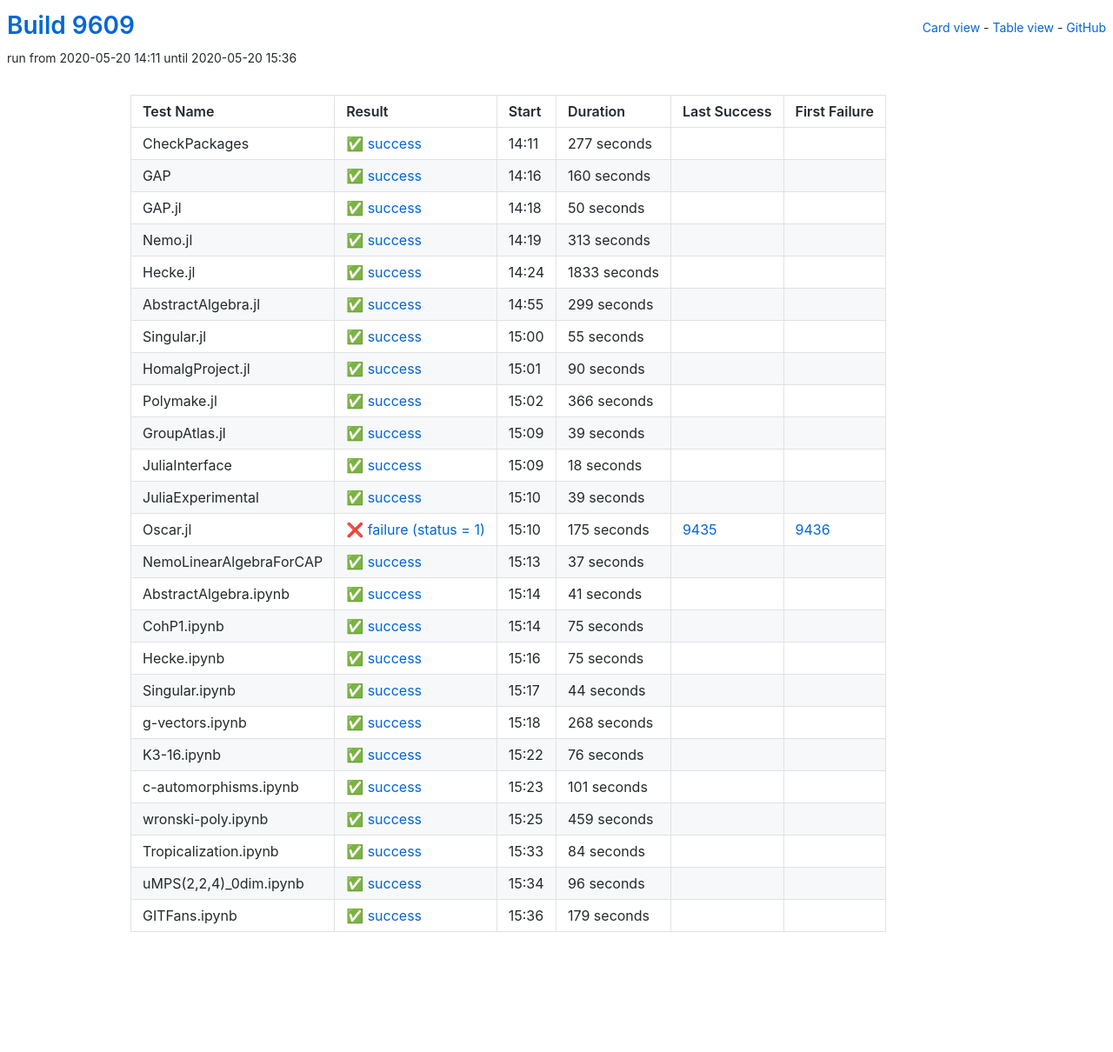
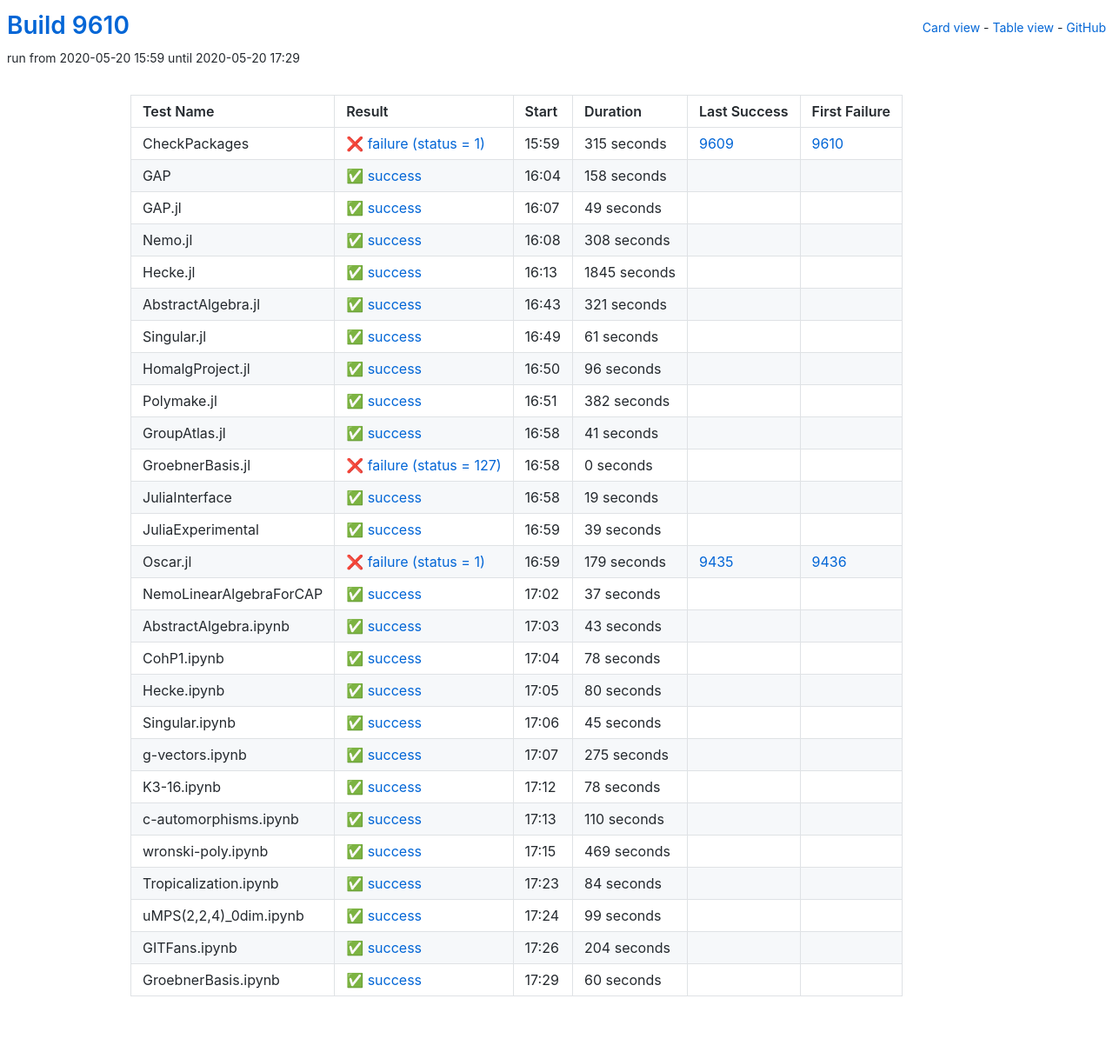
Before and after one commit to oscar-system/oscar-ci-status, a Jekyll site: the page built from table.html, in a window 1280 px wide. Shown: the whole page at 87% size. Built offline with Jekyll 4.4.1, drawn with Linux system fonts in a browser that asks for light colours; before the commit the page ends 1136 px from its top, so only the background shows below that.

Commit message:
Build 9610

```diff
--- a/_data/ci.yml
+++ b/_data/ci.yml
@@ -1,137 +1,149 @@
-build: 9609
-build_url: https://oscarci.mathematik.uni-kl.de/job/oscar/9609/
+build: 9610
+build_url: https://oscarci.mathematik.uni-kl.de/job/oscar/9610/
 job: oscar
 tests:
-- duration: 277
-  exitcode: 0
-  first_failure: false
-  first_failure_url: null
+- duration: 315
+  exitcode: 1
+  first_failure: 9610
+  first_failure_url: https://oscarci.mathematik.uni-kl.de/job/oscar/9610/
   id: checkpackages
-  last_success: false
-  last_success_url: null
-  log: https://oscarci.mathematik.uni-kl.de/job/oscar/9609/artifact/logs/build-9609/CheckPackages.log
+  last_success: 9609
+  last_success_url: https://oscarci.mathematik.uni-kl.de/job/oscar/9609/
+  log: https://oscarci.mathematik.uni-kl.de/job/oscar/9610/artifact/logs/build-9610/CheckPackages.log
   name: CheckPackages
-  start: 2020-05-20 14:11
-  status: success
-  success: true
-- duration: 160
+  start: 2020-05-20 15:59
+  status: failure
+  success: false
+- duration: 158
   exitcode: 0
   first_failure: false
   first_failure_url: null
   id: gap
   last_success: false
   last_success_url: null
-  log: https://oscarci.mathematik.uni-kl.de/job/oscar/9609/artifact/logs/build-9609/GAP.log
+  log: https://oscarci.mathematik.uni-kl.de/job/oscar/9610/artifact/logs/build-9610/GAP.log
   name: GAP
-  start: 2020-05-20 14:16
+  start: 2020-05-20 16:04
   status: success
   success: true
-- duration: 50
+- duration: 49
   exitcode: 0
   first_failure: false
   first_failure_url: null
   id: gap-jl
   last_success: false
   last_success_url: null
-  log: https://oscarci.mathematik.uni-kl.de/job/oscar/9609/artifact/logs/build-9609/GAP.jl.log
+  log: https://oscarci.mathematik.uni-kl.de/job/oscar/9610/artifact/logs/build-9610/GAP.jl.log
   name: GAP.jl
-  start: 2020-05-20 14:18
+  start: 2020-05-20 16:07
   status: success
   success: true
-- duration: 313
+- duration: 308
   exitcode: 0
   first_failure: false
   first_failure_url: null
   id: nemo-jl
   last_success: false
   last_success_url: null
-  log: https://oscarci.mathematik.uni-kl.de/job/oscar/9609/artifact/logs/build-9609/Nemo.jl.log
+  log: https://oscarci.mathematik.uni-kl.de/job/oscar/9610/artifact/logs/build-9610/Nemo.jl.log
   name: Nemo.jl
-  start: 2020-05-20 14:19
+  start: 2020-05-20 16:08
   status: success
   success: true
-- duration: 1833
+- duration: 1845
   exitcode: 0
   first_failure: false
   first_failure_url: null
   id: hecke-jl
   last_success: false
   last_success_url: null
-  log: https://oscarci.mathematik.uni-kl.de/job/oscar/9609/artifact/logs/build-9609/Hecke.jl.log
+  log: https://oscarci.mathematik.uni-kl.de/job/oscar/9610/artifact/logs/build-9610/Hecke.jl.log
   name: Hecke.jl
-  start: 2020-05-20 14:24
+  start: 2020-05-20 16:13
   status: success
   success: true
-- duration: 299
+- duration: 321
   exitcode: 0
   first_failure: false
   first_failure_url: null
   id: abstractalgebra-jl
   last_success: false
   last_success_url: null
-  log: https://oscarci.mathematik.uni-kl.de/job/oscar/9609/artifact/logs/build-9609/AbstractAlgebra.jl.log
+  log: https://oscarci.mathematik.uni-kl.de/job/oscar/9610/artifact/logs/build-9610/AbstractAlgebra.jl.log
   name: AbstractAlgebra.jl
-  start: 2020-05-20 14:55
+  start: 2020-05-20 16:43
   status: success
   success: true
-- duration: 55
+- duration: 61
   exitcode: 0
   first_failure: false
   first_failure_url: null
   id: singular-jl
   last_success: false
   last_success_url: null
-  log: https://oscarci.mathematik.uni-kl.de/job/oscar/9609/artifact/logs/build-9609/Singular.jl.log
+  log: https://oscarci.mathematik.uni-kl.de/job/oscar/9610/artifact/logs/build-9610/Singular.jl.log
   name: Singular.jl
-  start: 2020-05-20 15:00
+  start: 2020-05-20 16:49
   status: success
   success: true
-- duration: 90
+- duration: 96
   exitcode: 0
   first_failure: false
   first_failure_url: null
   id: homalgproject-jl
   last_success: false
   last_success_url: null
-  log: https://oscarci.mathematik.uni-kl.de/job/oscar/9609/artifact/logs/build-9609/HomalgProject.jl.log
+  log: https://oscarci.mathematik.uni-kl.de/job/oscar/9610/artifact/logs/build-9610/HomalgProject.jl.log
   name: HomalgProject.jl
-  start: 2020-05-20 15:01
+  start: 2020-05-20 16:50
   status: success
   success: true
-- duration: 366
+- duration: 382
   exitcode: 0
   first_failure: false
   first_failure_url: null
   id: polymake-jl
   last_success: false
   last_success_url: null
-  log: https://oscarci.mathematik.uni-kl.de/job/oscar/9609/artifact/logs/build-9609/Polymake.jl.log
+  log: https://oscarci.mathematik.uni-kl.de/job/oscar/9610/artifact/logs/build-9610/Polymake.jl.log
   name: Polymake.jl
-  start: 2020-05-20 15:02
+  start: 2020-05-20 16:51
   status: success
   success: true
-- duration: 39
+- duration: 41
   exitcode: 0
   first_failure: false
   first_failure_url: null
   id: groupatlas-jl
   last_success: false
   last_success_url: null
-  log: https://oscarci.mathematik.uni-kl.de/job/oscar/9609/artifact/logs/build-9609/GroupAtlas.jl.log
+  log: https://oscarci.mathematik.uni-kl.de/job/oscar/9610/artifact/logs/build-9610/GroupAtlas.jl.log
   name: GroupAtlas.jl
-  start: 2020-05-20 15:09
+  start: 2020-05-20 16:58
   status: success
   success: true
-- duration: 18
+- duration: 0
+  exitcode: 127
+  first_failure: false
+  first_failure_url: null
+  id: groebnerbasis-jl
+  last_success: false
+  last_success_url: null
+  log: https://oscarci.mathematik.uni-kl.de/job/oscar/9610/artifact/logs/build-9610/GroebnerBasis.jl.log
+  name: GroebnerBasis.jl
+  start: 2020-05-20 16:58
+  status: failure
+  success: false
+- duration: 19
   exitcode: 0
   first_failure: false
   first_failure_url: null
   id: juliainterface
   last_success: false
   last_success_url: null
-  log: https://oscarci.mathematik.uni-kl.de/job/oscar/9609/artifact/logs/build-9609/JuliaInterface.log
+  log: https://oscarci.mathematik.uni-kl.de/job/oscar/9610/artifact/logs/build-9610/JuliaInterface.log
   name: JuliaInterface
-  start: 2020-05-20 15:09
+  start: 2020-05-20 16:58
   status: success
   success: true
 - duration: 39
@@ -141,21 +153,21 @@
   id: juliaexperimental
   last_success: false
   last_success_url: null
-  log: https://oscarci.mathematik.uni-kl.de/job/oscar/9609/artifact/logs/build-9609/JuliaExperimental.log
+  log: https://oscarci.mathematik.uni-kl.de/job/oscar/9610/artifact/logs/build-9610/JuliaExperimental.log
   name: JuliaExperimental
-  start: 2020-05-20 15:10
+  start: 2020-05-20 16:59
   status: success
   success: true
-- duration: 175
+- duration: 179
   exitcode: 1
   first_failure: 9436
   first_failure_url: https://oscarci.mathematik.uni-kl.de/job/oscar/9436/
   id: oscar-jl
   last_success: 9435
   last_success_url: https://oscarci.mathematik.uni-kl.de/job/oscar/9435/
-  log: https://oscarci.mathematik.uni-kl.de/job/oscar/9609/artifact/logs/build-9609/Oscar.jl.log
+  log: https://oscarci.mathematik.uni-kl.de/job/oscar/9610/artifact/logs/build-9610/Oscar.jl.log
   name: Oscar.jl
-  start: 2020-05-20 15:10
+  start: 2020-05-20 16:59
   status: failure
   success: false
 - duration: 37
@@ -165,105 +177,105 @@
   id: nemolinearalgebraforcap
   last_success: false
   last_success_url: null
-  log: https://oscarci.mathematik.uni-kl.de/job/oscar/9609/artifact/logs/build-9609/NemoLinearAlgebraForCAP.log
+  log: https://oscarci.mathematik.uni-kl.de/job/oscar/9610/artifact/logs/build-9610/NemoLinearAlgebraForCAP.log
   name: NemoLinearAlgebraForCAP
-  start: 2020-05-20 15:13
+  start: 2020-05-20 17:02
   status: success
   success: true
-- duration: 41
+- duration: 43
   exitcode: 0
   first_failure: false
   first_failure_url: null
   id: abstractalgebra-ipynb
   last_success: false
   last_success_url: null
-  log: https://oscarci.mathematik.uni-kl.de/job/oscar/9609/artifact/logs/build-9609/AbstractAlgebra.ipynb.log
+  log: https://oscarci.mathematik.uni-kl.de/job/oscar/9610/artifact/logs/build-9610/AbstractAlgebra.ipynb.log
   name: AbstractAlgebra.ipynb
-  start: 2020-05-20 15:14
+  start: 2020-05-20 17:03
   status: success
   success: true
-- duration: 75
+- duration: 78
   exitcode: 0
   first_failure: false
   first_failure_url: null
   id: cohp1-ipynb
   last_success: false
   last_success_url: null
-  log: https://oscarci.mathematik.uni-kl.de/job/oscar/9609/artifact/logs/build-9609/CohP1.ipynb.log
+  log: https://oscarci.mathematik.uni-kl.de/job/oscar/9610/artifact/logs/build-9610/CohP1.ipynb.log
   name: CohP1.ipynb
-  start: 2020-05-20 15:14
+  start: 2020-05-20 17:04
   status: success
   success: true
-- duration: 75
+- duration: 80
   exitcode: 0
   first_failure: false
   first_failure_url: null
   id: hecke-ipynb
   last_success: false
   last_success_url: null
-  log: https://oscarci.mathematik.uni-kl.de/job/oscar/9609/artifact/logs/build-9609/Hecke.ipynb.log
+  log: https://oscarci.mathematik.uni-kl.de/job/oscar/9610/artifact/logs/build-9610/Hecke.ipynb.log
   name: Hecke.ipynb
-  start: 2020-05-20 15:16
+  start: 2020-05-20 17:05
   status: success
   success: true
-- duration: 44
+- duration: 45
   exitcode: 0
   first_failure: false
   first_failure_url: null
   id: singular-ipynb
   last_success: false
   last_success_url: null
-  log: https://oscarci.mathematik.uni-kl.de/job/oscar/9609/artifact/logs/build-9609/Singular.ipynb.log
+  log: https://oscarci.mathematik.uni-kl.de/job/oscar/9610/artifact/logs/build-9610/Singular.ipynb.log
   name: Singular.ipynb
-  start: 2020-05-20 15:17
+  start: 2020-05-20 17:06
   status: success
   success: true
-- duration: 268
+- duration: 275
   exitcode: 0
   first_failure: false
   first_failure_url: null
   id: g-vectors-ipynb
   last_success: false
   last_success_url: null
-  log: https://oscarci.mathematik.uni-kl.de/job/oscar/9609/artifact/logs/build-9609/g-vectors.ipynb.log
+  log: https://oscarci.mathematik.uni-kl.de/job/oscar/9610/artifact/logs/build-9610/g-vectors.ipynb.log
   name: g-vectors.ipynb
-  start: 2020-05-20 15:18
+  start: 2020-05-20 17:07
   status: success
   success: true
-- duration: 76
+- duration: 78
   exitcode: 0
   first_failure: false
   first_failure_url: null
   id: k3-16-ipynb
   last_success: false
   last_success_url: null
-  log: https://oscarci.mathematik.uni-kl.de/job/oscar/9609/artifact/logs/build-9609/K3-16.ipynb.log
+  log: https://oscarci.mathematik.uni-kl.de/job/oscar/9610/artifact/logs/build-9610/K3-16.ipynb.log
   name: K3-16.ipynb
-  start: 2020-05-20 15:22
+  start: 2020-05-20 17:12
   status: success
   success: true
-- duration: 101
+- duration: 110
   exitcode: 0
   first_failure: false
   first_failure_url: null
   id: c-automorphisms-ipynb
   last_success: false
   last_success_url: null
-  log: https://oscarci.mathematik.uni-kl.de/job/oscar/9609/artifact/logs/build-9609/c-automorphisms.ipynb.log
+  log: https://oscarci.mathematik.uni-kl.de/job/oscar/9610/artifact/logs/build-9610/c-automorphisms.ipynb.log
   name: c-automorphisms.ipynb
-  start: 2020-05-20 15:23
+  start: 2020-05-20 17:13
   status: success
   success: true
-- duration: 459
+- duration: 469
   exitcode: 0
   first_failure: false
   first_failure_url: null
   id: wronski-poly-ipynb
   last_success: false
   last_success_url: null
-  log: https://oscarci.mathematik.uni-kl.de/job/oscar/9609/artifact/logs/build-9609/wronski-poly.ipynb.log
+  log: https://oscarci.mathematik.uni-kl.de/job/oscar/9610/artifact/logs/build-9610/wronski-poly.ipynb.log
   name: wronski-poly.ipynb
-  start: 2020-05-20 15:25
+  start: 2020-05-20 17:15
   status: success
   success: true
 - duration: 84
@@ -273,32 +285,44 @@
   id: tropicalization-ipynb
   last_success: false
   last_success_url: null
-  log: https://oscarci.mathematik.uni-kl.de/job/oscar/9609/artifact/logs/build-9609/Tropicalization.ipynb.log
+  log: https://oscarci.mathematik.uni-kl.de/job/oscar/9610/artifact/logs/build-9610/Tropicalization.ipynb.log
   name: Tropicalization.ipynb
-  start: 2020-05-20 15:33
+  start: 2020-05-20 17:23
   status: success
   success: true
-- duration: 96
+- duration: 99
   exitcode: 0
   first_failure: false
   first_failure_url: null
   id: umps-2-2-4-0dim-ipynb
   last_success: false
   last_success_url: null
-  log: https://oscarci.mathematik.uni-kl.de/job/oscar/9609/artifact/logs/build-9609/uMPS-2-2-4-_0dim.ipynb.log
+  log: https://oscarci.mathematik.uni-kl.de/job/oscar/9610/artifact/logs/build-9610/uMPS-2-2-4-_0dim.ipynb.log
   name: uMPS(2,2,4)_0dim.ipynb
-  start: 2020-05-20 15:34
+  start: 2020-05-20 17:24
   status: success
   success: true
-- duration: 179
+- duration: 204
   exitcode: 0
   first_failure: false
   first_failure_url: null
   id: gitfans-ipynb
   last_success: false
   last_success_url: null
-  log: https://oscarci.mathematik.uni-kl.de/job/oscar/9609/artifact/logs/build-9609/GITFans.ipynb.log
+  log: https://oscarci.mathematik.uni-kl.de/job/oscar/9610/artifact/logs/build-9610/GITFans.ipynb.log
   name: GITFans.ipynb
-  start: 2020-05-20 15:36
+  start: 2020-05-20 17:26
   status: success
   success: true
+- duration: 60
+  exitcode: 0
+  first_failure: false
+  first_failure_url: null
+  id: groebnerbasis-ipynb
+  last_success: false
+  last_success_url: null
+  log: https://oscarci.mathematik.uni-kl.de/job/oscar/9610/artifact/logs/build-9610/GroebnerBasis.ipynb.log
+  name: GroebnerBasis.ipynb
+  start: 2020-05-20 17:29
+  status: success
+  success: true
```
Also changed, not shown: README.md.
